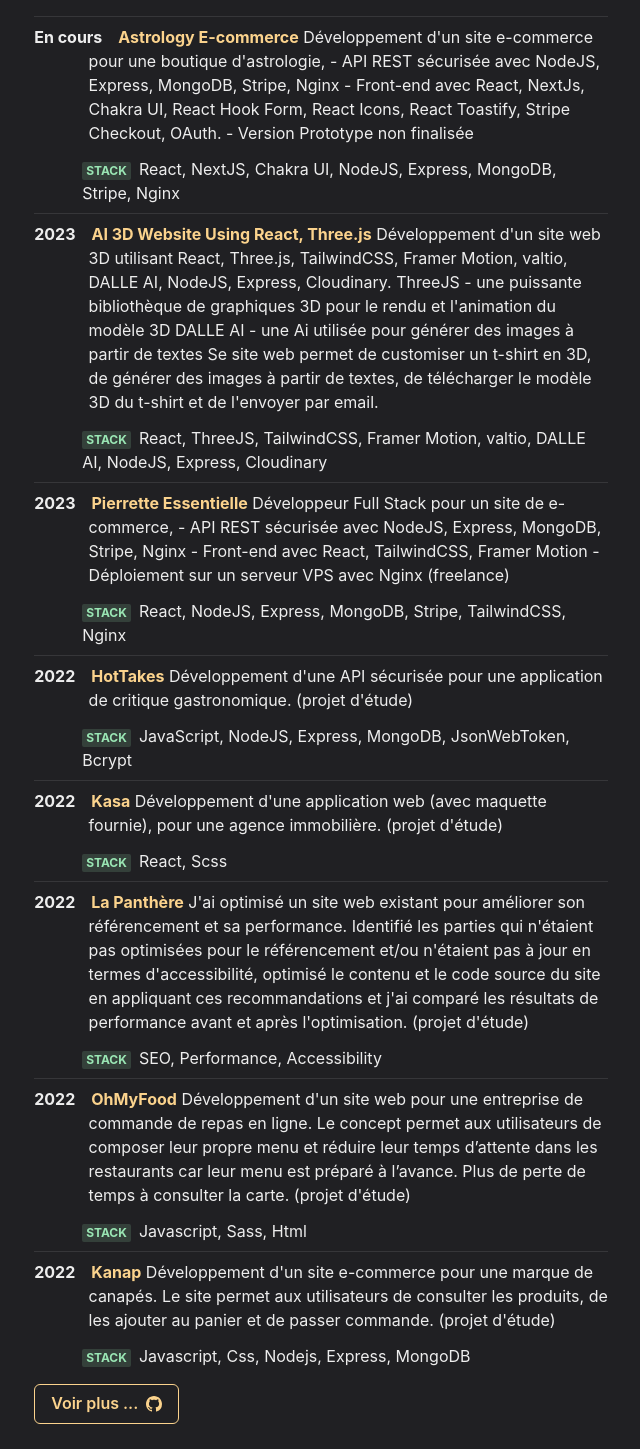
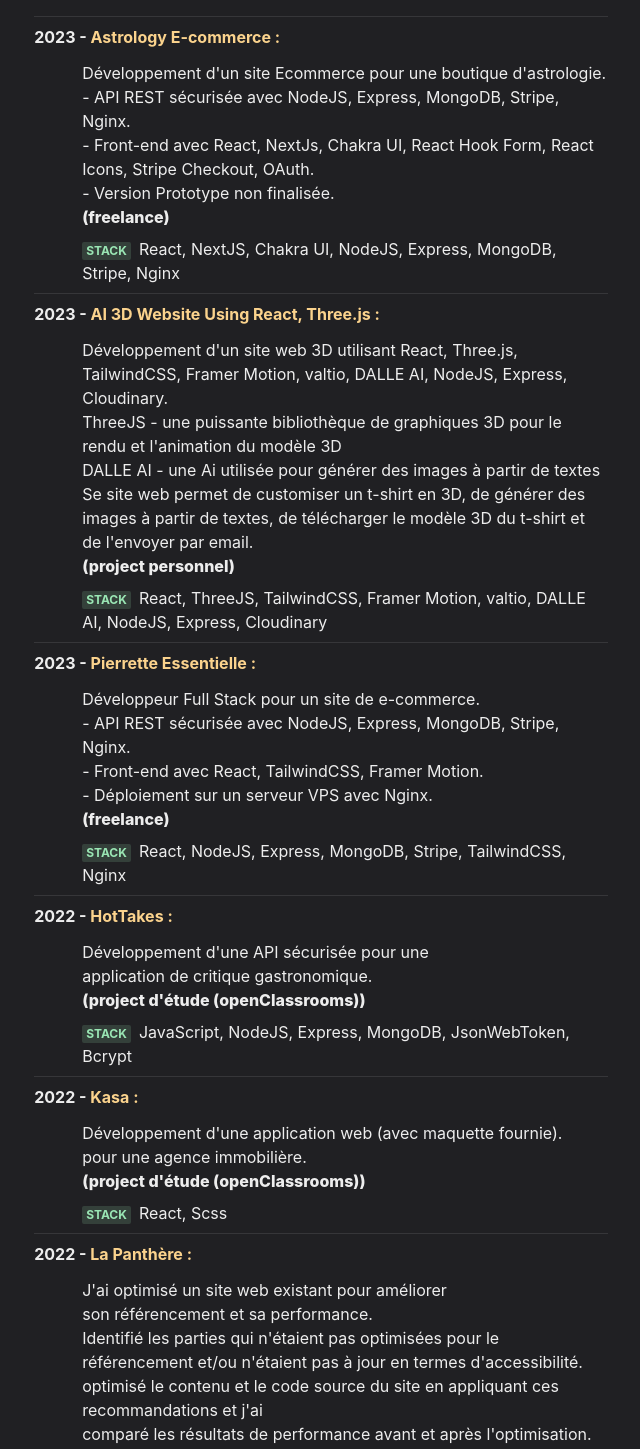
Before and after one commit to chifouu65/porfolio-perso, a Next.js app: page / in a window 1280 px wide. Shown: the part 406-1855 px from the top of the page, without its empty margins (319-959 px from the left). Built offline with nearby package versions, Linux system fonts and the light colour scheme.

Commit message:
edit project page and description render

```diff
--- a/components/disclosure.js
+++ b/components/disclosure.js
@@ -1,5 +1,6 @@
 import { useDisclosure } from '@chakra-ui/react'
 import { Button, Text, useColorModeValue } from '@chakra-ui/react'
+import {cutString} from "../lib/helpers";
 
 function Disclosure({
     text,
@@ -8,7 +9,6 @@
     certification,
 }) {
     const { getDisclosureProps, getButtonProps } = useDisclosure()
-
     const buttonProps = getButtonProps()
     const disclosureProps = getDisclosureProps()
     return (
@@ -24,7 +24,9 @@
         }}
         {...disclosureProps} mt={4}>
           <Text as="span" fontWeight="bold">{year} - </Text>
-          {text}
+          {
+              cutString(text)
+          }
           <br/>
           <Text as="span" fontWeight="bold">({certification}.)</Text>
         </Text>
--- a/data/works.js
+++ b/data/works.js
@@ -36,16 +36,16 @@
       title: 'Astrology E-commerce',
       link: 'http://astro.pierrette-essentielle.com',
       description: `
-      Développement d'un site e-commerce pour une boutique d'astrologie,
-      - API REST sécurisée avec NodeJS, Express, MongoDB, Stripe, Nginx
-      - Front-end avec React, NextJs, Chakra UI, React Hook Form, React Icons,
-      React Toastify, Stripe Checkout, OAuth.
-      - Version Prototype non finalisée
+      Développement d'un site Ecommerce pour une boutique d'astrologie.\n
+      - API REST sécurisée avec NodeJS, Express, MongoDB, Stripe, Nginx.\n
+      - Front-end avec React, NextJs, Chakra UI, React Hook Form, React Icons, Stripe Checkout, OAuth.\n
+      - Version Prototype non finalisée.
       `,
-      year: 'En cours',
+      year: '2023',
       thumbnail: astro_product_desktop,
       imgs: [astro_product_desktop, astro_shop_phone, astro_home_phone],
       stack: ['React', 'NextJS', 'Chakra UI', 'NodeJS', 'Express', 'MongoDB', 'Stripe', 'Nginx'],
+      type: 'freelance',
     },
     {
       id: 'ai-powered-3d-website-using-react-threejs',
@@ -61,86 +61,92 @@
       thumbnail: ai_1,
       imgs: [ai_1, ai_2, ai_3],
       stack: ['React', 'ThreeJS', 'TailwindCSS', 'Framer Motion', 'valtio', 'DALLE AI', 'NodeJS', 'Express', 'Cloudinary'],
+      type: 'project personnel',
     },
     {
       id: 'pierrette-essentielle',
       title: 'Pierrette Essentielle',
       link: 'https://www.pierrette-essentielle.com/',
       description: `
-      Développeur Full Stack pour un site de e-commerce,
-      - API REST sécurisée avec NodeJS, Express, MongoDB, Stripe, Nginx
-      - Front-end avec React, TailwindCSS, Framer Motion
-      - Déploiement sur un serveur VPS avec Nginx
-      (freelance)
+      Développeur Full Stack pour un site de e-commerce.\n
+      - API REST sécurisée avec NodeJS, Express, MongoDB, Stripe, Nginx.\n
+      - Front-end avec React, TailwindCSS, Framer Motion.\n
+      - Déploiement sur un serveur VPS avec Nginx.\n
       `,
       year: '2023',
       thumbnail: pierrette_full_main,
       imgs: [pierrette_full_main, pierrette_full_about, pierrette_phone_item, pierrette_phone_contact],
       stack: ['React', 'NodeJS', 'Express', 'MongoDB', 'Stripe', 'TailwindCSS', 'Nginx'],
+      type: 'freelance',
     },
     {
       id: 'hot-takes',
       title: 'HotTakes',
       link: 'https://github.com/chifouu65/REST-API-Node_Express_Mongo',
       description: `Développement d'une API sécurisée pour une
-      application de critique gastronomique. (projet d'étude)`,
+      application de critique gastronomique.`,
       year: '2022',
       thumbnail: hottakes,
       imgs: [hottakes],
       stack: ["JavaScript", "NodeJS", "Express", "MongoDB", "JsonWebToken", "Bcrypt"],
+      type: "project d'étude (openClassrooms)",
     },
     {
       id: 'kasa',
       title: `Kasa`,
       link: `https://github.com/chifouu65/P7_OC`,
-      description: `Développement d'une
-      application web (avec maquette fournie),
-      pour une agence immobilière. (projet d'étude)`,
+      description: `Développement d'une application web (avec maquette fournie).\n
+      pour une agence immobilière.`,
       year: '2022',
       thumbnail: kasa_full_item,
       imgs: [kasa_phone_home, kasa_phone_item, kasa_full_about, kasa_full_item],
       stack: ['React', 'Scss'],
+      type: "project d'étude (openClassrooms)",
     },
     {
       id: 'la-panthere',
       title: `La Panthère`,
       link: `https://github.com/chifouu65/Projt_4_SEO_NL`,
       description: `J'ai optimisé un site web existant pour améliorer
-      son référencement et sa performance.
+      son référencement et sa performance.\n
       Identifié les parties qui n'étaient pas optimisées pour le
-      référencement et/ou n'étaient pas à jour en termes d'accessibilité,
+      référencement et/ou n'étaient pas à jour en termes d'accessibilité.\n
       optimisé le contenu et le code source du site en appliquant ces recommandations et j'ai
-      comparé les résultats de performance avant et après l'optimisation. (projet d'étude)`,
+      comparé les résultats de performance avant et après l'optimisation.`,
       year: '2022',
       thumbnail: lapanthere_full,
       imgs: [lapanthere_full, lapanthere_phone],
       stack: ['SEO', 'Performance', 'Accessibility'],
+      type: "project d'étude (openClassrooms)",
     },
     {
       id: 'ohmyfood',
       title: `OhMyFood`,
       link: 'https://github.com/chifouu65/p3_OC_NL',
       description: `
-      Développement d'un site web pour une entreprise de commande de repas en ligne.
-      Le concept permet aux utilisateurs de composer leur propre menu et réduire leur temps d’attente dans les restaurants car leur menu est préparé à l’avance. Plus de perte de temps à consulter la carte. (projet d'étude)`,
+      Développement d'un site web pour une entreprise de commande de repas en ligne.\n
+      Le concept permet aux utilisateurs de composer leur propre menu et réduire leur temps d’attente dans les restaurants car leur menu est préparé à l’avance.\n
+      Plus de perte de temps à consulter la carte.`,
       year: '2022',
       thumbnail: omf_full,
       imgs: [omf_full, omf_phone_item],
       stack: ['Javascript', 'Sass', 'Html'],
+      type: "project d'étude (openClassrooms)",
     },
     {
       id: 'kanap',
       title: `Kanap`,
       link: 'https://github.com/chifouu65/P5-Dev-Web-Kanap',
       description: `
-      Développement d'un site e-commerce pour une marque de canapés.
+      Développement d'un site e-commerce pour une marque de canapés.\n
       Le site permet aux utilisateurs de consulter les produits,
-      de les ajouter au panier et de passer commande. (projet d'étude)
+      de les ajouter au panier et de passer commande.
       `,
       year: '2022',
       thumbnail: kanap_full,
       imgs: [kanap_full, kanap_phone],
       stack: ['Javascript', 'Css', 'Nodejs', 'Express', 'MongoDB'],
+      type: "project d'étude (openClassrooms)",
     }
   ]
 
--- /dev/null
+++ b/lib/helpers.js
@@ -0,0 +1,15 @@
+
+//functionpour couper un texte en plusieurs morceaux si \n
+function cutString(string) {
+    let str = string;
+    let cut = str.split('\n');
+    return cut.map((item, index) => (
+        <>
+            <p key={index}>{item}</p>
+        </>
+    ))
+}
+
+export {
+    cutString
+}
--- a/pages/index.js
+++ b/pages/index.js
@@ -9,22 +9,24 @@
     ListItem,
     useColorModeValue,
     chakra,
+    Text,
     Divider
 } from '@chakra-ui/react'
-import { ChevronRightIcon, EmailIcon } from '@chakra-ui/icons'
+import {ChevronRightIcon, EmailIcon} from '@chakra-ui/icons'
 import Paragraph from '../components/paragraph'
-import { BioSection, BioYear } from '../components/bio'
+import {BioSection, BioYear} from '../components/bio'
 import Layout from '../components/layouts/article'
 import Section from '../components/section'
-import { BsGithub } from 'react-icons/bs'
+import {BsGithub} from 'react-icons/bs'
 import Image from 'next/image'
 import Disclosure from '../components/disclosure'
+import {cutString} from "../lib/helpers";
 import {
     works,
     formations,
     links
 } from '../data/index'
-import { Meta } from '../components/work'
+import {Meta} from '../components/work'
 import Form from "../components/form";
 
 const ProfileImage = chakra(Image, {
@@ -33,7 +35,7 @@
 
 const Profile = () => {
     return (
-    <Box display={{ md: 'flex' }}>
+        <Box display={{md: 'flex'}}>
             <Box flexGrow={1}>
                 <Heading as="h2" variant="page-title">
                     Noah Lhote
@@ -42,8 +44,8 @@
             </Box>
             <Box
                 flexShrink={0}
-          mt={{ base: 4, md: 0 }}
-          ml={{ md: 6 }}
+                mt={{base: 4, md: 0}}
+                ml={{md: 6}}
                 textAlign="center"
             >
                 <Box
@@ -95,7 +97,7 @@
                     as={NextLink}
                     href="/works"
                     scroll={false}
-          rightIcon={<ChevronRightIcon />}
+                    rightIcon={<ChevronRightIcon/>}
                     colorScheme={useColorModeValue('purple', 'orange')}
                 >
                     Mon portfolio
@@ -113,22 +115,23 @@
             {
                 works.map((item, index) => (
                     <>
-        <Divider my={2} />
+                        <Divider my={2}/>
                         <BioSection key={index} pb={1}>
                             <BioYear>
-            {item.year}
+                                {item.year} {' - '}
+                                <Link sx={{fontWeight: 'bold',}} color={useColorModeValue('purple.500', 'orange.200')}
+                                      as={NextLink} href={item.link} passHref scroll={false}>
+                                    {item.title} :
+                                </Link>
                             </BioYear>
-            <Link sx={{
-              fontWeight: 'bold',
-
-            }} color={useColorModeValue('purple.500', 'orange.200')} as={NextLink} href={item.link} passHref scroll={false}>
-              {item.title}
-            </Link>
+                            <br/>
                             {' '}
-            {
-              item.description
-            }
                         </BioSection>
+                        <List pl={8} ml={4} my={2}>
+                            {cutString(item.description)} <span style={{fontWeight: 800}}>
+                            ({item.type})
+                        </span>
+                        </List>
                         <List pl={8} ml={4} my={2}>
                             {
                                 item.stack &&
@@ -154,7 +157,7 @@
             <Box mt={4}>
                 <NextLink href="/works" passHref scroll={false}>
                     <Button
-          rightIcon={<BsGithub />}
+                        rightIcon={<BsGithub/>}
                         variant="outline"
                         colorScheme={useColorModeValue('purple', 'orange')}
                     >
@@ -219,7 +222,7 @@
 }
 const Contact = () => {
     return (
-    <Section  delay={0.3}>
+        <Section delay={0.3}>
             <Heading as="h3" variant="section-title">
                 Contact
             </Heading>
@@ -247,4 +250,4 @@
 )
 
 export default Home
-export { getServerSideProps } from '../components/chakra'
+export {getServerSideProps} from '../components/chakra'
```
Also changed, not shown: pages/works/[slug].js (+15 -21 lines), 1 other file (tests, documents, lock files or other folders). Lines whose indentation alone changed are shown as unchanged.
